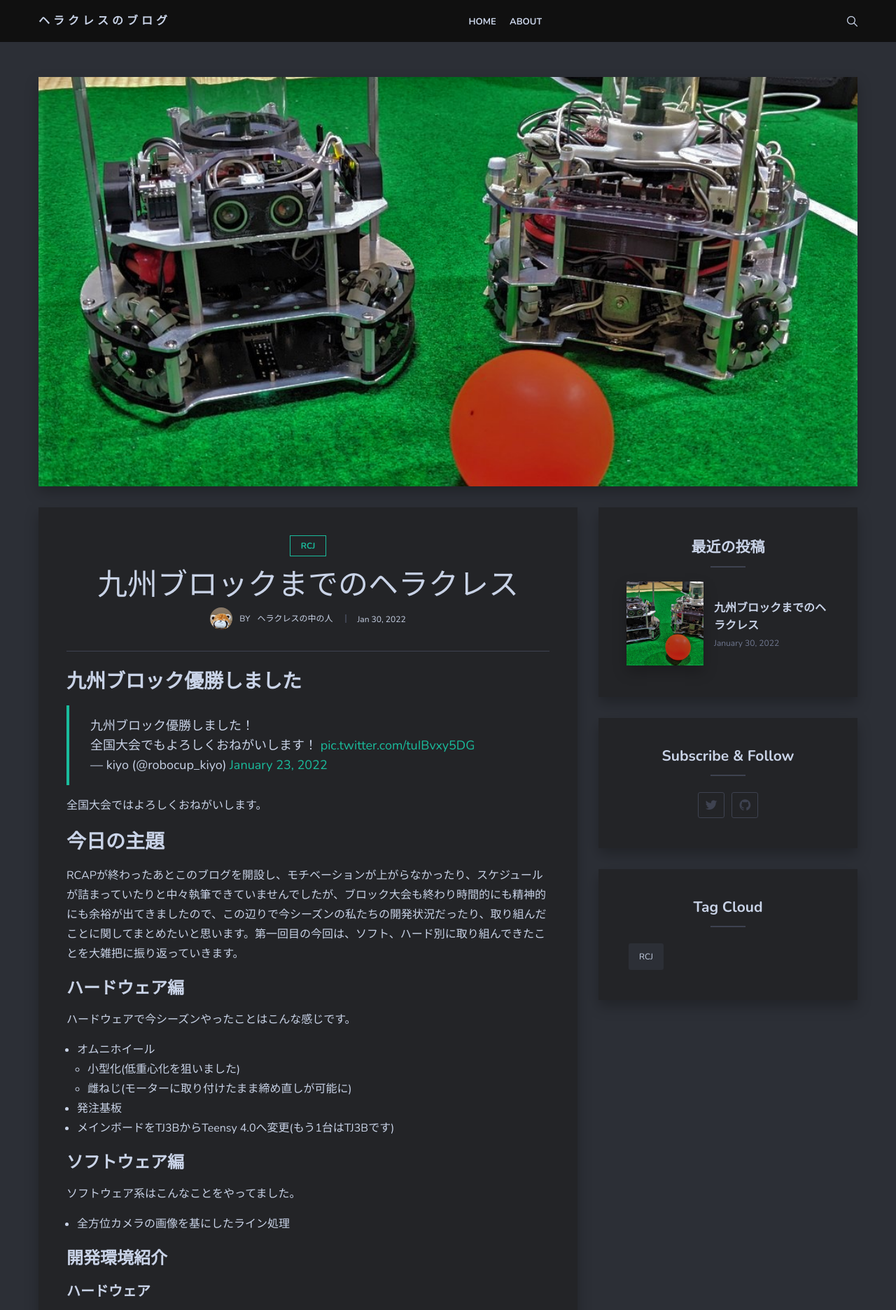
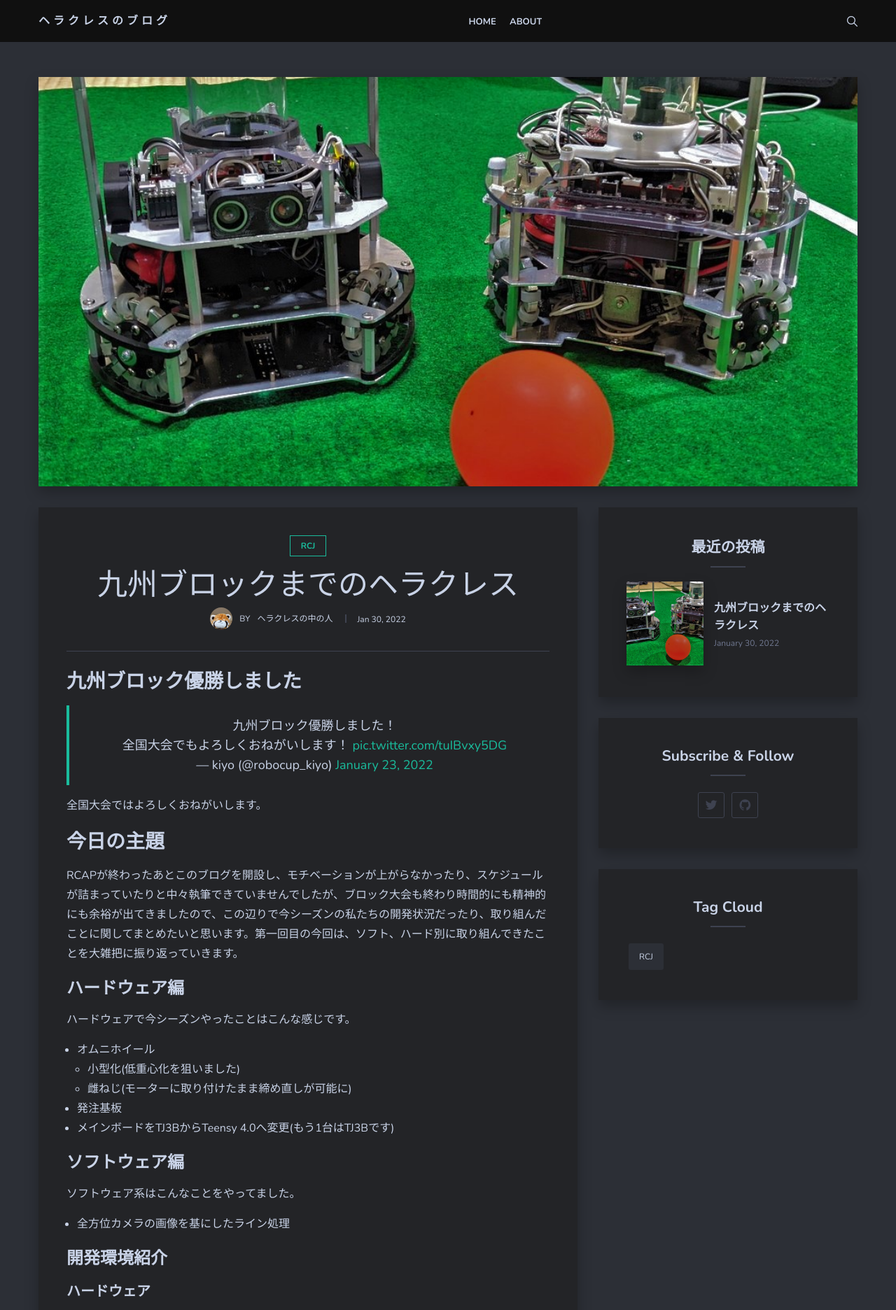
Before and after one commit to RP-800/rcj, a Jekyll site: the page built from _posts/2022-01-30-post.markdown, in a window 1280 px wide. Shown: the top 1872 px of the page at 70% size. Built offline with Jekyll 4.4.1, drawn with Linux system fonts in a browser that asks for light colours; nearby versions of some CDN libraries; comment, search, counter and statistics services are not loaded.

Commit message:
ツイートを真ん中表示に変更

```diff
--- a/_posts/2022-01-30-post.markdown
+++ b/_posts/2022-01-30-post.markdown
@@ -7,7 +7,7 @@ tags:   [RCJ]
 ---
 ## 九州ブロック優勝しました
 
-<blockquote class="twitter-tweet" data-theme="dark"><p lang="ja" dir="ltr">九州ブロック優勝しました！<br>全国大会でもよろしくおねがいします！ <a href="https://t.co/tuIBvxy5DG">pic.twitter.com/tuIBvxy5DG</a></p>&mdash; kiyo (@robocup_kiyo) <a href="https://twitter.com/robocup_kiyo/status/1485166682515849216?ref_src=twsrc%5Etfw">January 23, 2022</a></blockquote> <script async src="https://platform.twitter.com/widgets.js" charset="utf-8"></script>
+<center><blockquote class="twitter-tweet" data-theme="dark"><p lang="ja" dir="ltr">九州ブロック優勝しました！<br>全国大会でもよろしくおねがいします！ <a href="https://t.co/tuIBvxy5DG">pic.twitter.com/tuIBvxy5DG</a></p>&mdash; kiyo (@robocup_kiyo) <a href="https://twitter.com/robocup_kiyo/status/1485166682515849216?ref_src=twsrc%5Etfw">January 23, 2022</a></blockquote> <script async src="https://platform.twitter.com/widgets.js" charset="utf-8"></script></center>
 
 全国大会ではよろしくおねがいします。
 
```
